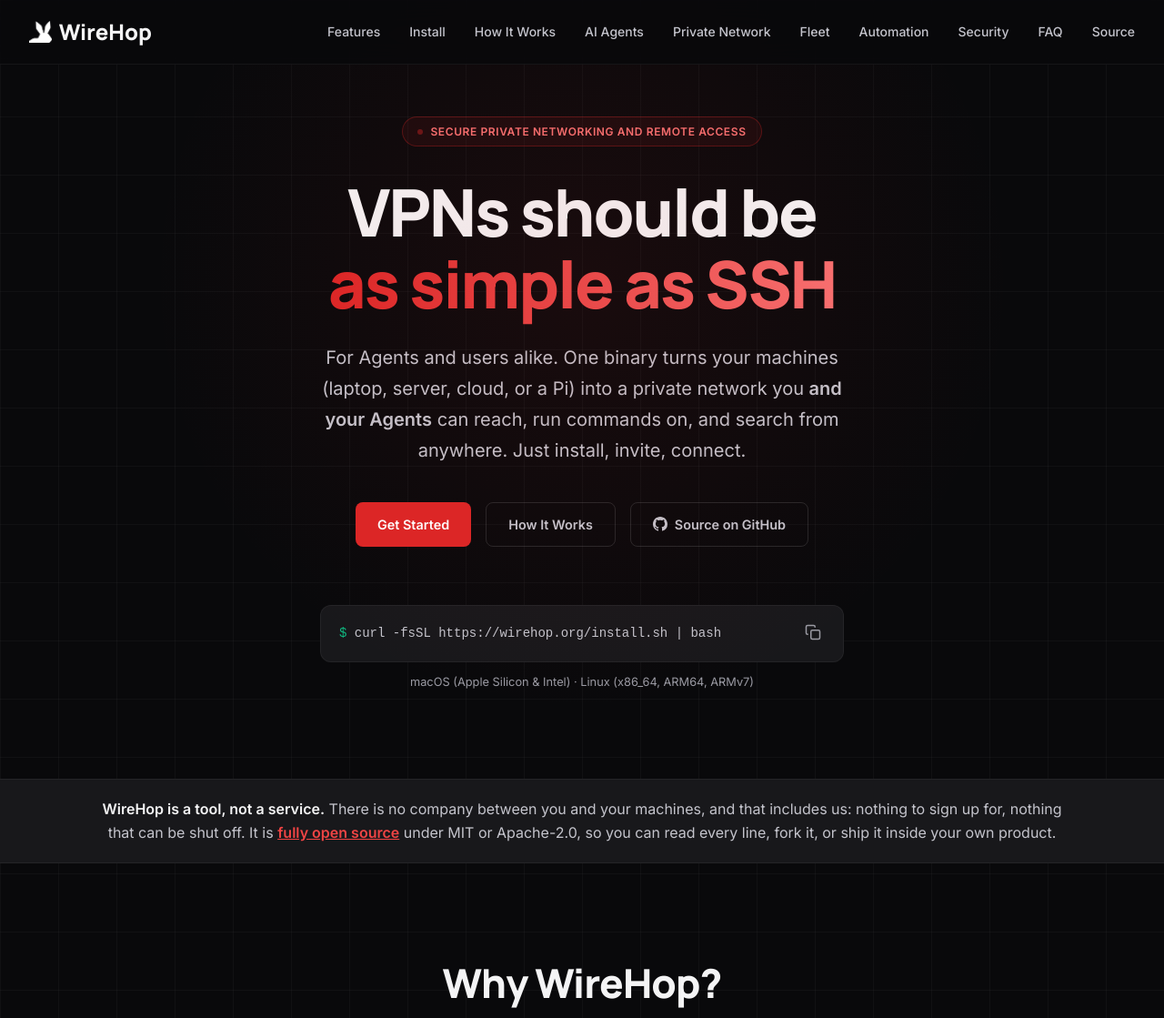
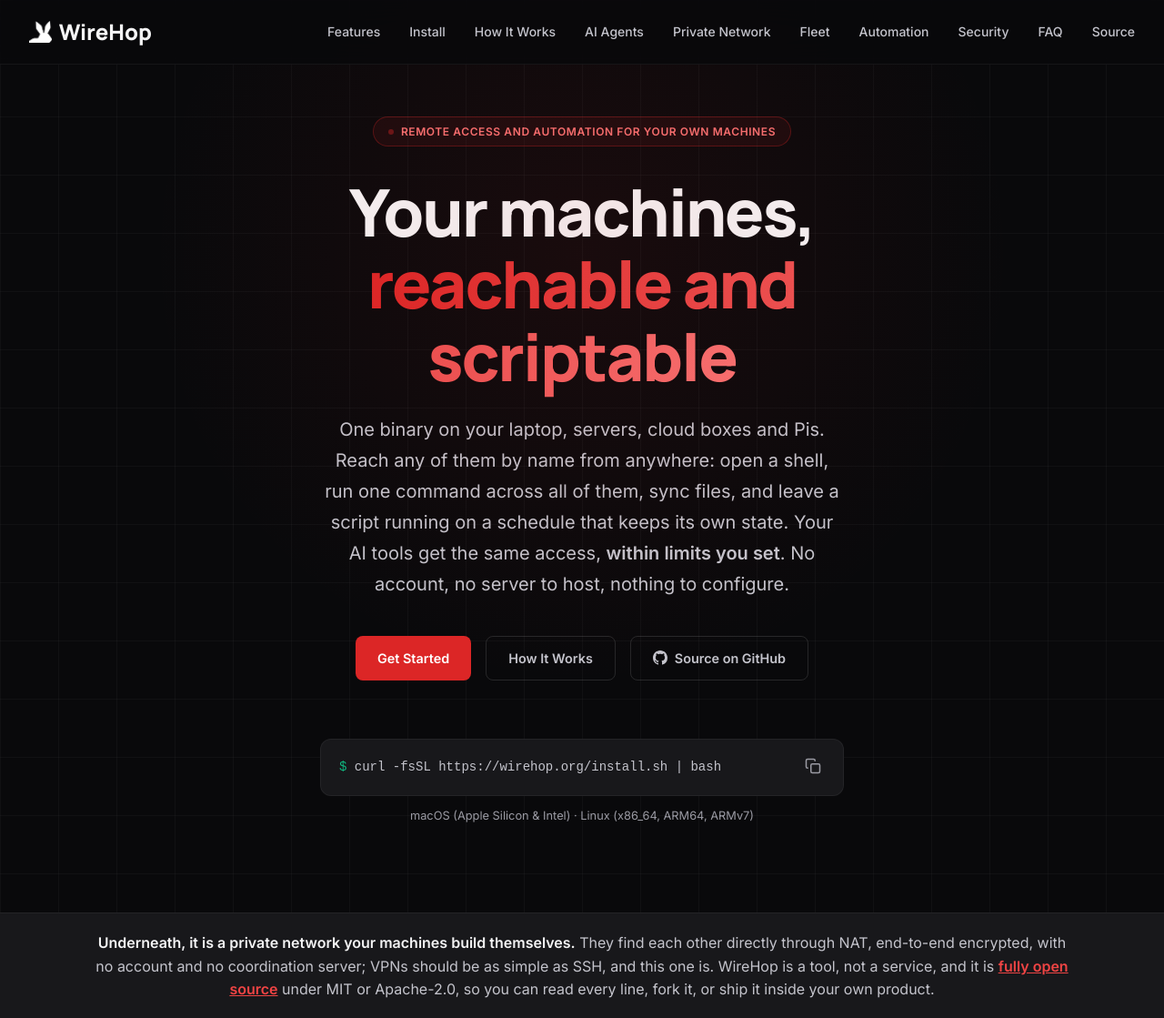
Before and after one commit to Keikai-Inc/wirehop, a plain HTML site: page site/index.html in a window 1280 px wide. Shown: the top 1119 px of the page at 91% size. Drawn offline with Linux system fonts and the light colour scheme.

Commit message:
site, README: lead with what you can do to your machines, not with the VPN
The first screen opened with "VPNs should be as simple as SSH", which
describes the plumbing. The headline is now what the plumbing is for: every
machine you run, reachable by name and scriptable, with the same access for
your AI tools within limits you set. The network underneath, and the SSH
comparison, move to the strip below the fold; the README opening matches.

```diff
--- a/site/index.html
+++ b/site/index.html
@@ -3,8 +3,8 @@
 <head>
   <meta charset="UTF-8">
   <meta name="viewport" content="width=device-width, initial-scale=1.0">
-  <title>WireHop: secure private networking and remote access</title>
-  <meta name="description" content="Secure private networking and remote access for Agents and users alike. VPNs should be as simple as SSH. A tool you run, not a service you buy: one binary, no accounts, no coordination server.">
+  <title>WireHop: reach and automate the machines you already run</title>
+  <meta name="description" content="One binary that reaches every machine you run by name: open a shell, run a command across all of them, sync files, and leave a scheduled script running that keeps its own state. Your AI tools get the same access, within limits you set. No account, no coordination server, nothing to host.">
   <link rel="canonical" href="https://wirehop.org/">
   <link rel="icon" type="image/x-icon" href="favicon.ico">
   <link rel="icon" type="image/png" sizes="32x32" href="favicon-32x32.png">
@@ -254,9 +254,9 @@
 
   <!-- Hero -->
   <div class="hero">
-    <div class="badge"><span class="dot"></span> Secure private networking and remote access</div>
-    <h1>VPNs should be<br><span class="gradient">as simple as SSH</span></h1>
-    <p>For Agents and users alike. One binary turns your machines (laptop, server, cloud, or a Pi) into a private network you <strong>and your Agents</strong> can reach, run commands on, and search from anywhere. Just install, invite, connect.</p>
+    <div class="badge"><span class="dot"></span> Remote access and automation for your own machines</div>
+    <h1>Your machines,<br><span class="gradient">reachable and scriptable</span></h1>
+    <p>One binary on your laptop, servers, cloud boxes and Pis. Reach any of them by name from anywhere: open a shell, run one command across all of them, sync files, and leave a script running on a schedule that keeps its own state. Your AI tools get the same access, <strong>within limits you set</strong>. No account, no server to host, nothing to configure.</p>
     <div class="hero-actions">
       <a href="#install" class="btn btn-primary">Get Started</a>
       <a href="#how-it-works" class="btn btn-ghost">How It Works</a>
@@ -278,7 +278,7 @@
   <div style="border-top: 1px solid var(--color-border); border-bottom: 1px solid var(--color-border); background: var(--color-surface);">
     <div class="container" style="padding-top: 1.25rem; padding-bottom: 1.25rem; text-align: center;">
       <p style="margin: 0; color: var(--color-text-secondary); font-size: 1rem;">
-        <strong style="color: var(--color-text);">WireHop is a tool, not a service.</strong> There is no company between you and your machines, and that includes us: nothing to sign up for, nothing that can be shut off. It is <a href="https://github.com/Keikai-Inc/wirehop"><strong>fully open source</strong></a> under MIT or Apache-2.0, so you can read every line, fork it, or ship it inside your own product.
+        <strong style="color: var(--color-text);">Underneath, it is a private network your machines build themselves.</strong> They find each other directly through NAT, end-to-end encrypted, with no account and no coordination server; VPNs should be as simple as SSH, and this one is. WireHop is a tool, not a service, and it is <a href="https://github.com/Keikai-Inc/wirehop"><strong>fully open source</strong></a> under MIT or Apache-2.0, so you can read every line, fork it, or ship it inside your own product.
       </p>
     </div>
   </div>
```
